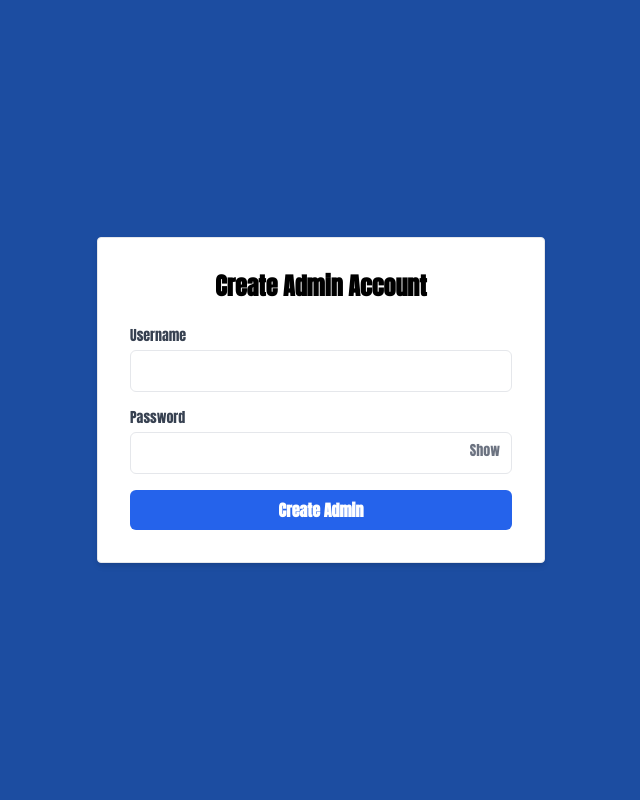
After one commit to JoseMejarito/CreativeShowcase, a PHP site: page /create-admin.php in a window 1280 px wide. The commit adds this page. Shown: the whole page, without its empty margins (319-959 px from the left). Run offline with PHP 8.4, Linux system fonts and the light colour scheme.

Commit message:
Apr 5 2025 [10:51PM]

```diff
--- a/admin-article.php
+++ b/admin-article.php
@@ -1,5 +1,11 @@
 <?php
 include 'connection.php';
+
+session_start();
+    if (!isset($_SESSION['admin_id'])) {
+        header("Location: admin-login-form.php");
+        exit;
+    }
 ?>
 <!DOCTYPE html>
 <html lang="en">
--- a/admin-artist-groups.php
+++ b/admin-artist-groups.php
@@ -1,5 +1,11 @@
 <?php
     include 'connection.php';
+
+    session_start();
+    if (!isset($_SESSION['admin_id'])) {
+        header("Location: admin-login-form.php");
+        exit;
+    }
  ?>
 
 <!DOCTYPE html>
--- a/admin-artist-profile.php
+++ b/admin-artist-profile.php
@@ -1,5 +1,11 @@
 <?php
 include 'connection.php';
+
+session_start();
+    if (!isset($_SESSION['admin_id'])) {
+        header("Location: admin-login-form.php");
+        exit;
+    }
 ?>
 <!DOCTYPE html>
 <html lang="en">
--- a/admin-artists.php
+++ b/admin-artists.php
@@ -1,5 +1,11 @@
 <?php
     include 'connection.php';
+
+    session_start();
+    if (!isset($_SESSION['admin_id'])) {
+        header("Location: admin-login-form.php");
+        exit;
+    }
  ?>
 
 <!DOCTYPE html>
--- a/admin-artwork.php
+++ b/admin-artwork.php
@@ -1,5 +1,11 @@
 <?php
 require 'connection.php';
+
+session_start();
+    if (!isset($_SESSION['admin_id'])) {
+        header("Location: admin-login-form.php");
+        exit;
+    }
 
 if (!isset($_GET['work_id'])) {
     die("Work ID is required.");
--- a/admin-collections.php
+++ b/admin-collections.php
@@ -1,5 +1,11 @@
 <?php
 require 'connection.php';
+
+session_start();
+    if (!isset($_SESSION['admin_id'])) {
+        header("Location: admin-login-form.php");
+        exit;
+    }
 
 // Pagination setup
 $items_per_page = 9; // Number of collections per page
--- a/admin-dashboard.php
+++ b/admin-dashboard.php
@@ -1,6 +1,12 @@
 <!-- admin-dashboard.php -->
  <?php
     include 'connection.php';
+
+    session_start();
+    if (!isset($_SESSION['admin_id'])) {
+        header("Location: admin-login-form.php");
+        exit;
+    }
  ?>
 
 <!DOCTYPE html>
--- a/admin-edit-collection.php
+++ b/admin-edit-collection.php
@@ -1,5 +1,11 @@
 <?php
 include 'connection.php';
+
+session_start();
+    if (!isset($_SESSION['admin_id'])) {
+        header("Location: admin-login-form.php");
+        exit;
+    }
 
 $message = ''; // To display error or success messages
 
--- a/admin-edit-event.php
+++ b/admin-edit-event.php
@@ -1,5 +1,11 @@
 <?php
 include 'connection.php';
+
+session_start();
+    if (!isset($_SESSION['admin_id'])) {
+        header("Location: admin-login-form.php");
+        exit;
+    }
 
 // Check if an event ID is provided for editing
 if (isset($_GET['event_id'])) {
--- a/admin-events.php
+++ b/admin-events.php
@@ -1,5 +1,11 @@
 <?php
 include 'connection.php';
+
+session_start();
+    if (!isset($_SESSION['admin_id'])) {
+        header("Location: admin-login-form.php");
+        exit;
+    }
 
 // Define the number of items per page
 $itemsPerPage = 6;
--- a/admin-group-profile.php
+++ b/admin-group-profile.php
@@ -1,5 +1,11 @@
 <?php
 require 'connection.php';
+
+session_start();
+    if (!isset($_SESSION['admin_id'])) {
+        header("Location: admin-login-form.php");
+        exit;
+    }
 
 $group_id = $_GET['group_id'] ?? null; // Get the group ID from the URL
 
--- a/admin-groups.php
+++ b/admin-groups.php
@@ -1,5 +1,11 @@
 <?php
     include 'connection.php';
+
+    session_start();
+    if (!isset($_SESSION['admin_id'])) {
+        header("Location: admin-login-form.php");
+        exit;
+    }
  ?>
 
 <!DOCTYPE html>
--- a/admin-news.php
+++ b/admin-news.php
@@ -1,5 +1,11 @@
 <?php
     include 'connection.php';
+
+    session_start();
+    if (!isset($_SESSION['admin_id'])) {
+        header("Location: admin-login-form.php");
+        exit;
+    }
  ?>
 
 <!DOCTYPE html>
--- a/admin-works.php
+++ b/admin-works.php
@@ -1,5 +1,11 @@
 <?php
     include 'connection.php';
+
+    session_start();
+    if (!isset($_SESSION['admin_id'])) {
+        header("Location: admin-login-form.php");
+        exit;
+    }
  ?>
 
 <!DOCTYPE html>
--- /dev/null
+++ b/create-admin.php
@@ -0,0 +1,96 @@
+<?php
+// Handle form submission
+$message = '';
+if ($_SERVER['REQUEST_METHOD'] === 'POST') {
+    $username = trim($_POST['username']);
+    $password = $_POST['password'];
+
+    if (!empty($username) && !empty($password)) {
+        $hashedPassword = password_hash($password, PASSWORD_DEFAULT);
+
+        // Connect to your database
+        include 'connection.php';
+
+        // Check if username exists
+        $stmt = $conn->prepare("SELECT * FROM admins WHERE username = ?");
+        $stmt->bind_param("s", $username);
+        $stmt->execute();
+        $result = $stmt->get_result();
+
+        if ($result->num_rows > 0) {
+            $message = "⚠️ Username already exists.";
+        } else {
+            // Insert new admin
+            $stmt = $conn->prepare("INSERT INTO admins (username, password) VALUES (?, ?)");
+            $stmt->bind_param("ss", $username, $hashedPassword);
+            if ($stmt->execute()) {
+                $message = "✅ Admin account created successfully.";
+            } else {
+                $message = "❌ Error: " . $stmt->error;
+            }
+        }
+
+        $stmt->close();
+        $conn->close();
+    } else {
+        $message = "⚠️ Please fill in all fields.";
+    }
+}
+?>
+
+<!DOCTYPE html>
+<html lang="en">
+<head>
+  <meta charset="UTF-8" />
+  <meta name="viewport" content="width=device-width, initial-scale=1.0"/>
+  <title>Create Admin</title>
+  <link href="https://cdn.jsdelivr.net/npm/tailwindcss@2.2.19/dist/tailwind.min.css" rel="stylesheet">
+  <link href="https://fonts.googleapis.com/css2?family=Anton&display=swap" rel="stylesheet">
+  <link rel="stylesheet" href="style.css">
+</head>
+<body class="bg-uphsl-blue min-h-screen flex items-center justify-center anton-regular">
+
+  <div class="bg-white p-8 rounded shadow-md w-full max-w-md border">
+    <h2 class="text-2xl font-bold mb-6 text-center font-[anton]">Create Admin Account</h2>
+
+    <?php if ($message): ?>
+      <div class="mb-4 text-center text-sm text-red-600">
+        <?= htmlspecialchars($message) ?>
+      </div>
+    <?php endif; ?>
+
+    <form action="" method="POST" class="space-y-4">
+      <div>
+        <label for="username" class="block text-sm font-medium text-gray-700">Username</label>
+        <input type="text" name="username" id="username" required
+               class="mt-1 w-full px-4 py-2 border rounded-md focus:outline-none focus:ring-2 focus:ring-blue-500">
+      </div>
+      <div>
+        <label for="password" class="block text-sm font-medium text-gray-700">Password</label>
+        <div class="relative">
+            <input type="password" name="password" id="password" required
+                class="mt-1 w-full px-4 py-2 border rounded-md focus:outline-none focus:ring-2 focus:ring-blue-500 pr-10">
+            <button type="button" id="togglePassword"
+                    class="absolute inset-y-0 right-0 px-3 text-sm text-gray-500 hover:text-gray-700 focus:outline-none">
+            Show
+            </button>
+        </div>
+      </div>
+      <button type="submit"
+              class="w-full bg-blue-600 hover:bg-blue-700 text-white py-2 rounded-md font-semibold transition">
+        Create Admin
+      </button>
+    </form>
+  </div>
+  <script>
+  const passwordInput = document.getElementById('password');
+  const toggleBtn = document.getElementById('togglePassword');
+
+  toggleBtn.addEventListener('click', () => {
+    const isPassword = passwordInput.type === 'password';
+    passwordInput.type = isPassword ? 'text' : 'password';
+    toggleBtn.textContent = isPassword ? 'Hide' : 'Show';
+  });
+</script>
+</body>
+</html>
--- /dev/null
+++ b/logout.php
@@ -0,0 +1,5 @@
+<?php
+session_start();
+session_destroy();
+header('Location: admin-login-form.php');
+exit;
```
Also changed, not shown: admin-login-form.php (added, +68 -0 lines), admin-login.php (added, +28 -0 lines), admin-navbar.php (+40 -7 lines), db_tables.sql (+9 -2 lines).
